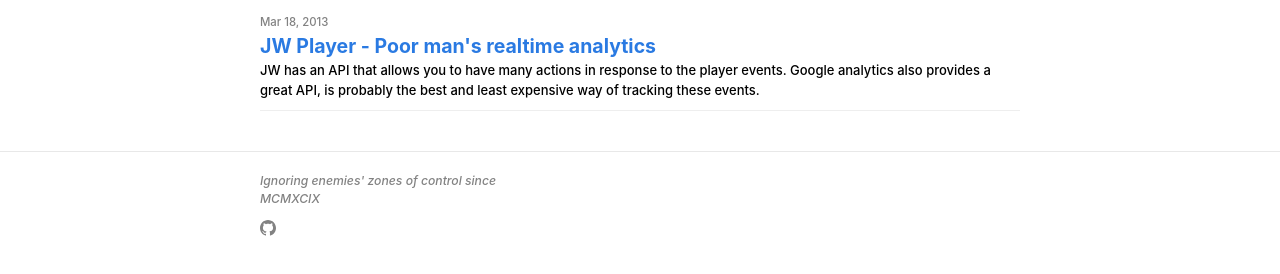
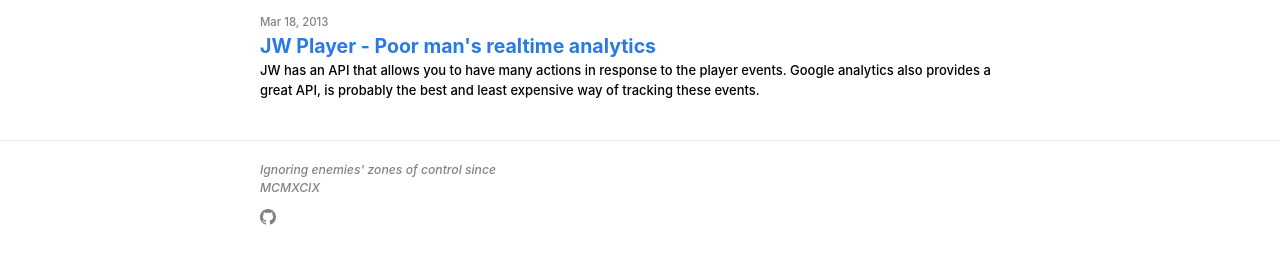
Before and after one commit to supermasita/blog.supermasita.com, a Jekyll site: the page built from index.md, in a window 1280 px wide. Shown: the part 2497-2771 px from the top of the page. Built offline with Jekyll 4.4.1, drawn with Linux system fonts in a browser that asks for light colours.

Commit message:
Box Hits

```diff
--- a/_layouts/home.html
+++ b/_layouts/home.html
@@ -25,7 +25,10 @@
         {%- if site.show_excerpts -%}
           {{ post.excerpt }}
         {%- endif -%}
-        <hr style="border: 0; border-bottom: 1px solid #EEE; background: #EEE;">
+	{% assign lastPostIndex = site.posts | size | minus: 1 %}
+        {% if post != site.posts[lastPostIndex] %}
+          <hr style="border: 0; border-bottom: 1px solid #EEE; background: #EEE;">
+        {% endif %}
       </li>
       {%- endfor -%}
     </ul>
```
